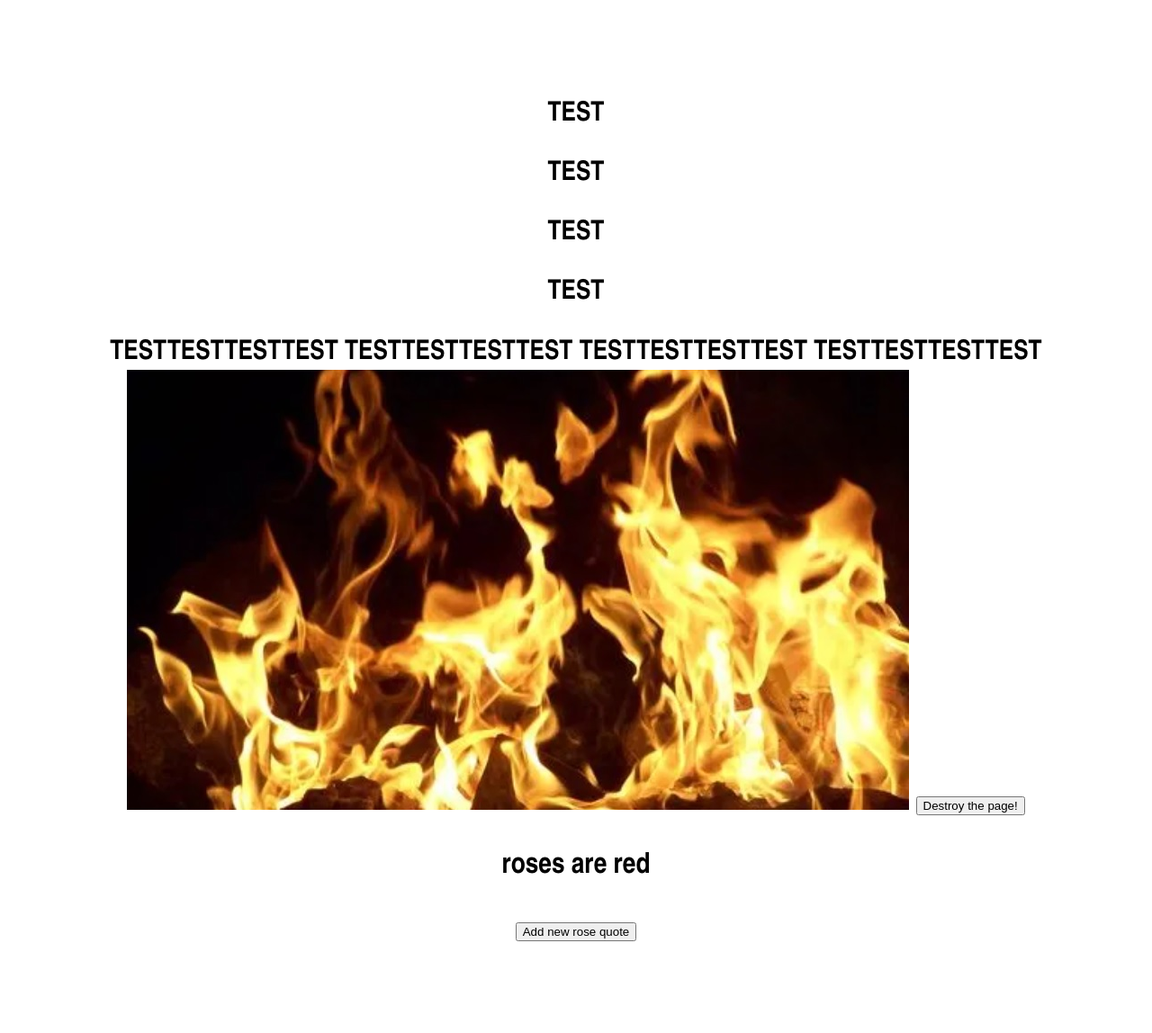
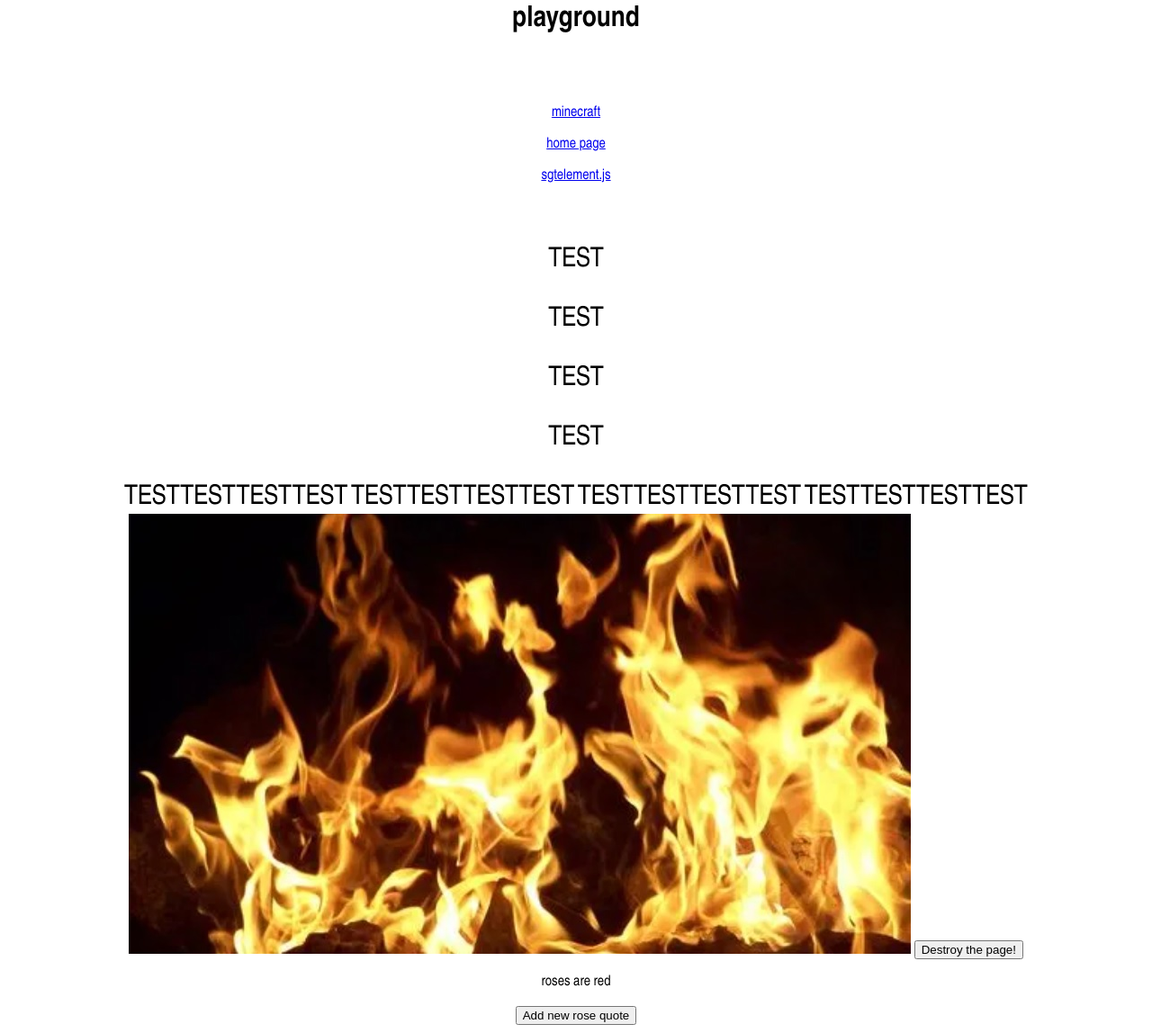
Before and after one commit to onutemaster777/pmdm, a plain HTML site: page sgt/index.html in a window 1280 px wide. Shown: the part 18-1166 px from the top of the page at 90% size. Before the commit the page ends 1092 px from the top, so only its background shows below. Drawn offline with Linux system fonts and the light colour scheme.

Commit message:
Update index.html

```diff
--- a/sgt/index.html
+++ b/sgt/index.html
@@ -15,8 +15,12 @@ body { text-align: center; font-family: "Arial Narrow", Eurostile, Arial, sans-s
 .bigbutton:active { padding: 20px 30px; color: pink; font-size: 8px; background-image: linear-gradient(red, orangered); border: 1px groove green; border-top-right-radius: 20px; border-top-left-radius: 10px; outline: none; }
 </style>
 <body>
-<h1>
+<h1>playground</h1>
 <br><br>
+  <p><a href="minecraft.html">minecraft</a></p>
+  <p><a href="https://onutemaster777.github.io/pmdm">home page</a></p>
+  <p><a href="../sgtelement.html">sgtelement.js</a></p>
+  <br>
 <p style="font-size: 30px;" id="test">TEST</p><p style="font-size: 30px;" id="test2">TEST</p><p style="font-size: 30px;" id="test3">TEST</p><p style="font-size: 30px;" id="test4">TEST</p>
 <span style="font-size: 30px;" id="span1">TEST</span><span style="font-size: 30px;" id="span1">TEST</span><span style="font-size: 30px;" id="span1">TEST</span><span style="font-size: 30px;" id="span1">TEST</span>
 <span style="font-size: 30px;" id="span1">TEST</span><span style="font-size: 30px;" id="span1">TEST</span><span style="font-size: 30px;" id="span1">TEST</span><span style="font-size: 30px;" id="span1">TEST</span>
@@ -25,8 +29,9 @@ body { text-align: center; font-family: "Arial Narrow", Eurostile, Arial, sans-s
 <img src="flame.jpg">
 <button onclick="Destruction()">Destroy the page!</button>
 <p id="red">roses are red</p>
-<button onclick="var dd = document.getElementById('red');dd.insertAdjacentHTML('beforeend','<p id=\'red\'>roses are not red</p>')">Add new rose quote</button>
+<button onclick="var dd = document.getElementById('red');dd.insertAdjacentHTML('beforeend','<p id=\'red\'>roses are not red</p><p id=\'redae\'>roses are red still</p>')">Add new rose quote</button>
 <script src="sgtelement.js" type="text/javascript"></script>
 <script src="sgtelement_destruct.js" type="text/javascript"></script>
+<script src="sgtelement_mine.js" type="text/javascript"></script>
 </body>
 </html>
```
